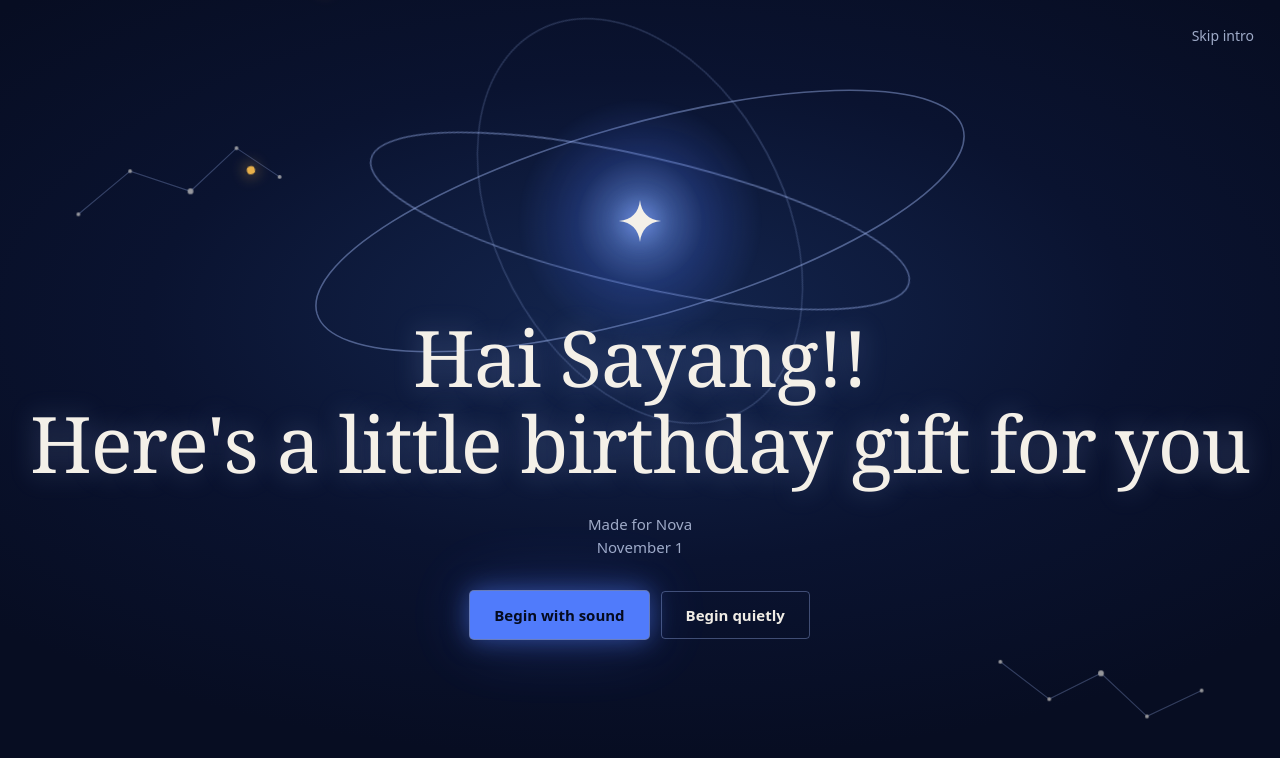
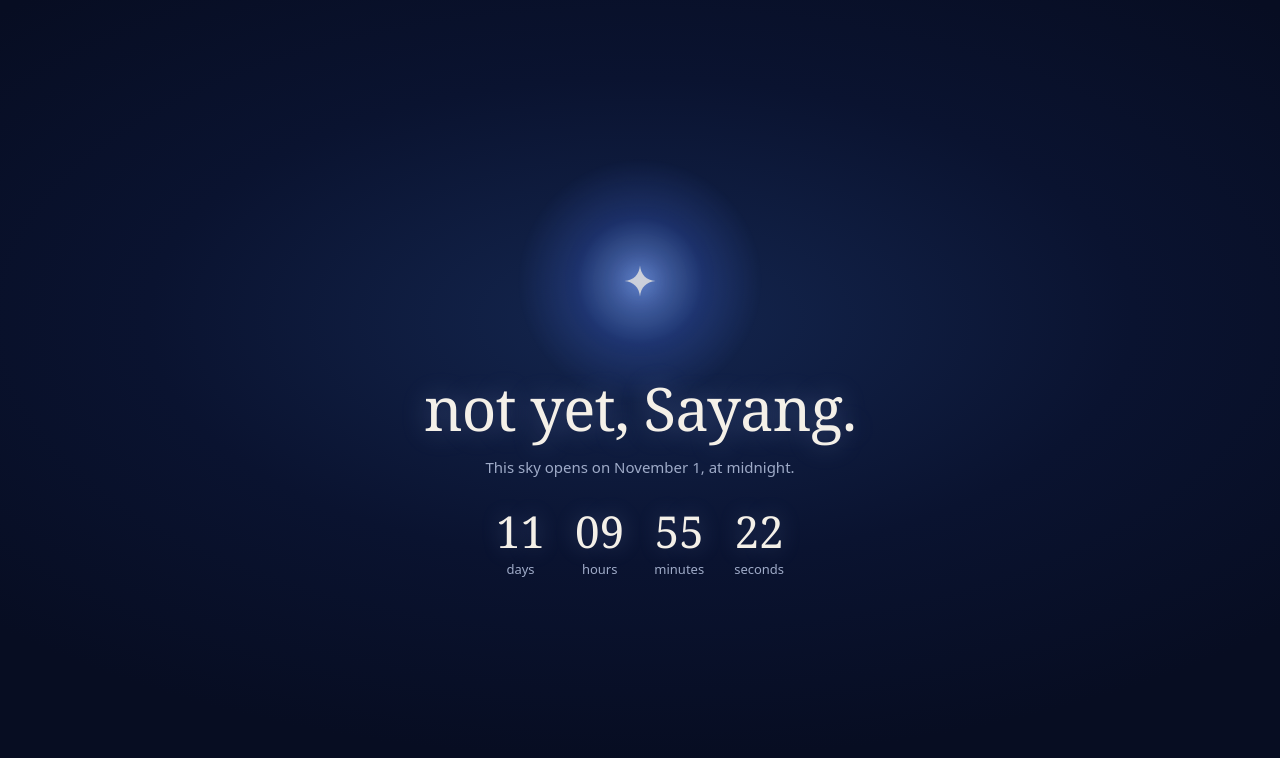
Before and after one commit to alrette/22ndOfNova, a React (Vite) app: page / in a window 1280 px wide. Shown: the top 758 px of the page. Built offline with nearby package versions, Linux system fonts and the light colour scheme.

Commit message:
checkpoint before run

```diff
--- /dev/null
+++ b/src/components/Gate.jsx
@@ -0,0 +1,102 @@
+import { useEffect, useState } from 'react';
+import { gate, herName, ui } from '../content';
+import { useReducedMotion } from '../hooks';
+import { PREVIEW } from '../preview';
+import Touch from '../fx/Touch';
+import Sparkle from './Sparkle';
+
+const OPENS = Date.parse(gate.opensAt || '');
+const KEY = 'universe.gate.v1';
+
+// ?open=<secret> lets him in for the rest of this tab's life.
+function letIn() {
+  if (PREVIEW || !OPENS) return true;
+  try {
+    const url = new URL(window.location.href);
+    if (gate.secret && url.searchParams.get('open') === gate.secret) {
+      sessionStorage.setItem(KEY, '1');
+      url.searchParams.delete('open');
+      window.history.replaceState({}, '', url);
+    }
+    return sessionStorage.getItem(KEY) === '1';
+  } catch {
+    return false;
+  }
+}
+
+const split = (ms) => {
+  const s = Math.max(0, Math.floor(ms / 1000));
+  return [Math.floor(s / 86400), Math.floor(s / 3600) % 24, Math.floor(s / 60) % 60, s % 60];
+};
+
+// Before her birthday the site is only this: one unborn star and a countdown.
+export default function Gate({ children }) {
+  const reduced = useReducedMotion();
+  const [free] = useState(letIn);
+  const [skew, setSkew] = useState(0); // server clock minus device clock
+  const [now, setNow] = useState(Date.now);
+  const locked = !free && now + skew < OPENS;
+  const [phase, setPhase] = useState(locked ? 'locked' : 'open'); // locked | opening | open
+  const [nudge, setNudge] = useState(0);
+
+  // The server's clock, so moving the phone's clock forward does not open it early.
+  useEffect(() => {
+    if (free) return;
+    fetch(window.location.href, { method: 'HEAD', cache: 'no-store' })
+      .then((r) => {
+        const server = Date.parse(r.headers.get('Date') || '');
+        if (server) setSkew(server - Date.now());
+      })
+      .catch(() => {});
+  }, [free]);
+
+  useEffect(() => {
+    if (phase === 'locked' && !locked) setPhase('opening');
+    else if (phase === 'open' && locked) setPhase('locked');
+  }, [phase, locked]);
+
+  useEffect(() => {
+    if (phase !== 'locked') return undefined;
+    const id = setInterval(() => setNow(Date.now()), 1000);
+    return () => clearInterval(id);
+  }, [phase]);
+
+  useEffect(() => {
+    if (phase !== 'opening') return undefined;
+    const id = setTimeout(() => setPhase('open'), reduced ? 300 : 2300);
+    return () => clearTimeout(id);
+  }, [phase, reduced]);
+
+  if (phase === 'open') return children;
+
+  const parts = split(OPENS - (now + skew));
+  return (
+    <>
+      <div className={`intro gate ${phase === 'opening' ? 'leaving' : ''}`}>
+        <div className="intro-stage">
+          <button type="button" className="intro-star gate-star" aria-label={ui.gateStar} onClick={() => setNudge((n) => n + 1)}>
+            <span className="intro-halo" />
+            <span className="intro-shock s1" aria-hidden="true" />
+            <span className="intro-shock s2" aria-hidden="true" />
+            <span className="intro-shock s3" aria-hidden="true" />
+            <span className="intro-rays" aria-hidden="true" />
+            <Sparkle key={nudge} className={`intro-spark ${nudge ? 'nudged' : ''}`} />
+          </button>
+          <h1 className="gate-title">{ui.gateTitle(herName)}</h1>
+          <p className="gate-when">{ui.gateWhen}</p>
+          <p className="gate-count" aria-hidden="true">
+            {parts.map((n, i) => (
+              <span key={ui.gateUnits[i]}>
+                <b>{i ? String(n).padStart(2, '0') : n}</b>
+                {ui.gateUnits[i]}
+                {n === 1 ? '' : 's'}
+              </span>
+            ))}
+          </p>
+          {gate.note && <p className="gate-note">{gate.note}</p>}
+        </div>
+      </div>
+      <Touch reduced={reduced} />
+    </>
+  );
+}
--- a/src/content.js
+++ b/src/content.js
@@ -18,6 +18,19 @@ export const specialDate = 'November 1';
 
 // The day you first met, as YYYY-MM-DD. Used to count the days.
 export const metDate = '2025-07-07';
+
+// ---------- Before her birthday ----------
+// Until opensAt the link shows only a waiting screen with a countdown.
+// If she has it open at that moment, the star ignites and the opening starts by itself.
+// opensAt: an exact moment with its UTC offset (+07:00 is WIB). '' turns the wait off.
+// secret: your way in to test early: add ?open=<secret> to the address. It lasts
+//   until that browser tab closes. A ritual, not a lock: the words are in the page code.
+// note: optional line under the countdown, from you. '' hides it.
+export const gate = {
+  opensAt: '2026-11-01T00:00:00+07:00',
+  secret: 'nduts0707',
+  note: '',
+};
 
 // ---------- Opening ----------
 // Your opening line, split over two or three short lines.
@@ -286,6 +299,10 @@ export const ui = {
   songOpen: 'Play our song',
   beginSound: 'Begin with sound',
   beginQuiet: 'Begin quietly',
+  gateTitle: (name) => `not yet, Sayang.`,
+  gateWhen: 'This sky opens on November 1, at midnight.',
+  gateStar: 'Not yet. Soon.',
+  gateUnits: ['day', 'hour', 'minute', 'second'],
   soundOn: 'Sound on',
   soundOff: 'Sound off',
   previewMissing: (what) => `Preview only: add ${what} in content.js`,
--- a/src/main.jsx
+++ b/src/main.jsx
@@ -5,9 +5,12 @@ import '@fontsource-variable/fraunces/full-italic.css';
 import '@fontsource-variable/schibsted-grotesk/wght.css';
 import './styles.css';
 import App from './App.jsx';
+import Gate from './components/Gate.jsx';
 
 createRoot(document.getElementById('root')).render(
   <StrictMode>
-    <App />
+    <Gate>
+      <App />
+    </Gate>
   </StrictMode>,
 );
--- a/src/styles.css
+++ b/src/styles.css
@@ -1562,6 +1562,72 @@ button {
   animation: fade 1.4s 4.3s both;
 }
 
+/* ---------- Waiting screen, before her birthday ---------- */
+.gate .intro-spark {
+  width: 34px;
+  height: 34px;
+  opacity: 0.75;
+}
+.gate:not(.leaving) .intro-spark.nudged {
+  animation: gate-nudge 0.9s var(--ease);
+}
+.gate-title {
+  margin-top: 34px;
+  font: 400 clamp(34px, 7vw, 60px) / 1.1 var(--serif);
+  font-variation-settings: 'opsz' 144, 'SOFT' 100;
+  letter-spacing: -0.015em;
+  color: var(--ivory);
+  text-shadow: 0 0 28px rgba(169, 192, 255, 0.32);
+  animation: rise 1.5s 1s var(--ease) both;
+}
+.gate-when {
+  margin-top: 14px;
+  font-size: 15px;
+  color: var(--muted);
+  animation: fade 1.4s 1.6s both;
+}
+.gate-count {
+  display: flex;
+  justify-content: center;
+  gap: clamp(14px, 4vw, 30px);
+  margin-top: 30px;
+  font-size: 13px;
+  color: var(--muted);
+  animation: fade 1.4s 2s both;
+}
+.gate-count span {
+  display: flex;
+  flex-direction: column;
+  align-items: center;
+  min-width: 3.4em;
+}
+.gate-count b {
+  margin-bottom: 6px;
+  font: 400 clamp(30px, 7vw, 44px) / 1 var(--serif);
+  font-variant-numeric: tabular-nums;
+  color: var(--ivory);
+  text-shadow: 0 0 22px rgba(169, 192, 255, 0.3);
+}
+.gate-note {
+  max-width: 30ch;
+  margin-top: 30px;
+  font: italic 400 18px / 1.5 var(--serif);
+  color: var(--body);
+  animation: fade 1.4s 2.4s both;
+}
+.gate.leaving .gate-title,
+.gate.leaving .gate-when,
+.gate.leaving .gate-count,
+.gate.leaving .gate-note {
+  animation: intro-out 0.7s var(--ease) forwards;
+}
+@keyframes gate-nudge {
+  35% {
+    transform: scale(1.6);
+    opacity: 1;
+  }
+}
+
 /* ---------- Overlays: finale, letter, video ---------- */
 .overlay {
   position: fixed;
```
Also changed, not shown: 2 other files (tests, documents, lock files or other folders).
